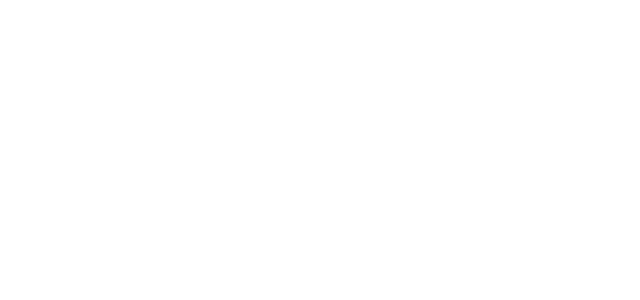
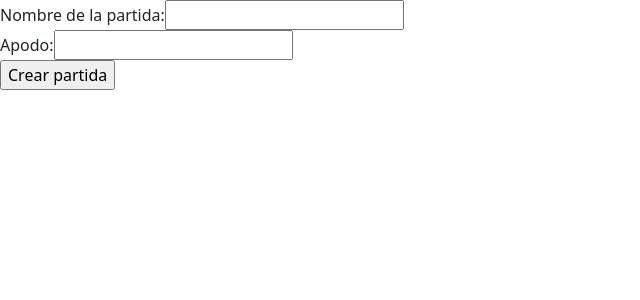
Before and after one commit to IngSoft-1-Peluche/frontend, a React (Create React App) app: page /FormCrear in a window 1280 px wide. Shown: the top 300 px of the page, without its empty margins (0-640 px from the left). Built offline with nearby package versions, Linux system fonts and the light colour scheme.

Commit message:
Creación de formulario para crear una partida nueva

```diff
--- a/package.json
+++ b/package.json
@@ -6,8 +6,11 @@
     "@testing-library/jest-dom": "^5.14.1",
     "@testing-library/react": "^11.2.7",
     "@testing-library/user-event": "^12.8.3",
+    "bootstrap": "^5.1.3",
     "react": "^17.0.2",
     "react-dom": "^17.0.2",
+    "react-hook-form": "^7.17.5",
+    "react-router-dom": "^5.3.0",
     "react-scripts": "4.0.3",
     "web-vitals": "^1.1.2"
   },
--- a/src/App.js
+++ b/src/App.js
@@ -1,10 +1,20 @@
+import React from 'react';
+import { BrowserRouter as Router, Switch, Route } from 'react-router-dom';
+import FormCrear from './components/Formularios/Crear/FormCrear';
 
-import './App.css';
 
 function App() {
-  return (
-          <div></div>
-  );
+    return(
+        <React.Fragment>
+            <Router>
+                <Switch>
+                    <Route path="/FormCrear" exact render = { props => ( <FormCrear {...props} />)}>
+                    </Route>
+
+
+                </Switch>
+            </Router>
+        </React.Fragment>
+    )
 }
-
 export default App;
--- /dev/null
+++ b/src/components/Formularios/Crear/FormCrear.js
@@ -0,0 +1,49 @@
+import React from 'react';
+import { useForm } from "react-hook-form";
+import 'bootstrap/dist/css/bootstrap.css';
+
+
+const FormCrear = (login) => {
+
+    const {
+      register,
+      handleSubmit,
+      formState: { errors }
+    } = useForm();
+
+    const onSubmit = async (data) => {
+      console.log(data);
+      const respuesta = await fetch("http://localhost:8000/partidas/", {
+      method: "POST",
+      headers: { "Content-Type": "application/json" },
+      body: JSON.stringify(data)}).then(respuesta => respuesta.json())
+    };
+
+    return (
+      <form onSubmit={handleSubmit(onSubmit)}>
+        <label htmlFor="nombre_partida">Nombre de la partida:</label>
+        <input
+          {...register("nombre_partida", {
+            required: "Nombre de partida obligatorio",
+            maxLength: { value: 20, message: "20 caracteres máximo" }})}
+          id="firstName"
+        />
+        <div>
+        {errors.nombre_partida && <p className="text-danger text-small d-block mb-2">{errors.nombre_partida.message}</p>}
+        </div>
+        <label htmlFor="apodo">Apodo:</label>
+        <input
+          {...register("apodo", {
+            required: "Apodo obligatorio",
+            maxLength: { value: 20, message: "20 caracteres máximo" }
+          })}
+        />
+        <div>
+        {errors.apodo && <p className="text-danger text-small d-block mb-2">{errors.apodo.message}</p>}
+        </div>
+        <input type="submit" value="Crear partida"  />
+      </form>
+    );
+  }
+
+  export default FormCrear;
--- /dev/null
+++ b/src/components/Formularios/Crear/Index.js
@@ -0,0 +1 @@
+export { default as FormCrear } from './Formularios/Crear/FormCrear';
```
Also changed, not shown: 1 other file (tests, documents, lock files or other folders).
